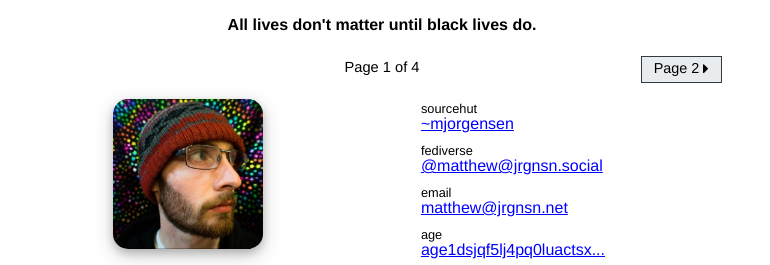
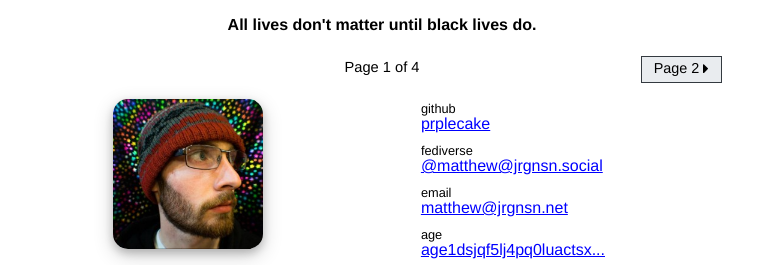
Before and after one commit to prplecake/jrgnsn.net, a Jekyll site: the page built from index.html, in a window 1280 px wide. Shown: the part 736-1001 px from the top of the page, without its empty margins (258-1028 px from the left). Built offline with Jekyll 4.4.1, drawn with Linux system fonts in a browser that asks for light colours; a script that is not in the unit is left out; the list of posts is cut into pages by our own code.

Commit message:
Fix missed external link

```diff
--- a/_includes/widget-external-links.html
+++ b/_includes/widget-external-links.html
@@ -1,7 +1,7 @@
 <div class="external-links">
   <p>
-    <span class="context">sourcehut</span>
-    <a href="https://git.sr.ht/~mjorgensen">~mjorgensen</a>
+    <span class="context">github</span>
+    <a href="https://github.com/prplecake">prplecake</a>
   </p>
   <p>
     <span class="context">fediverse</span>
```
